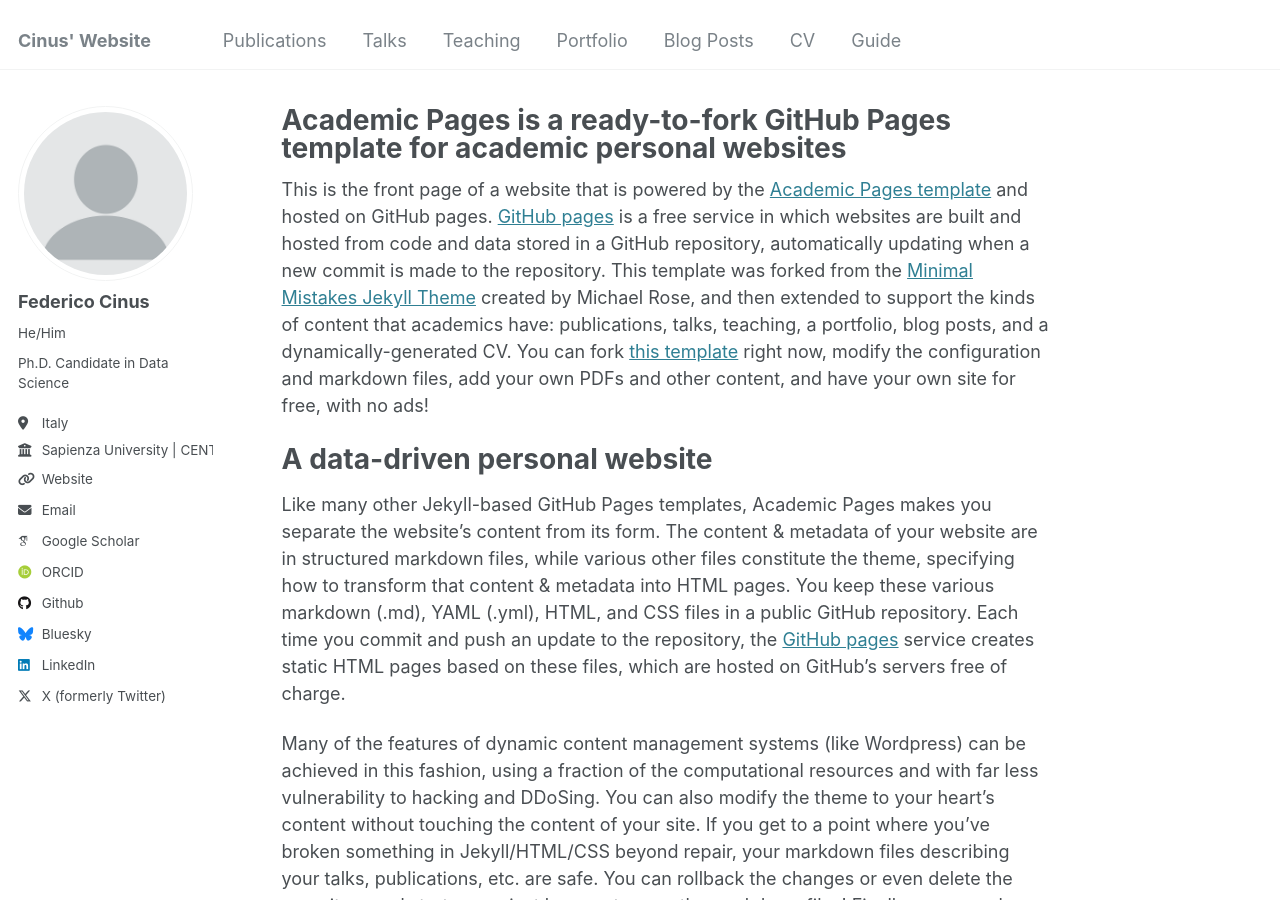
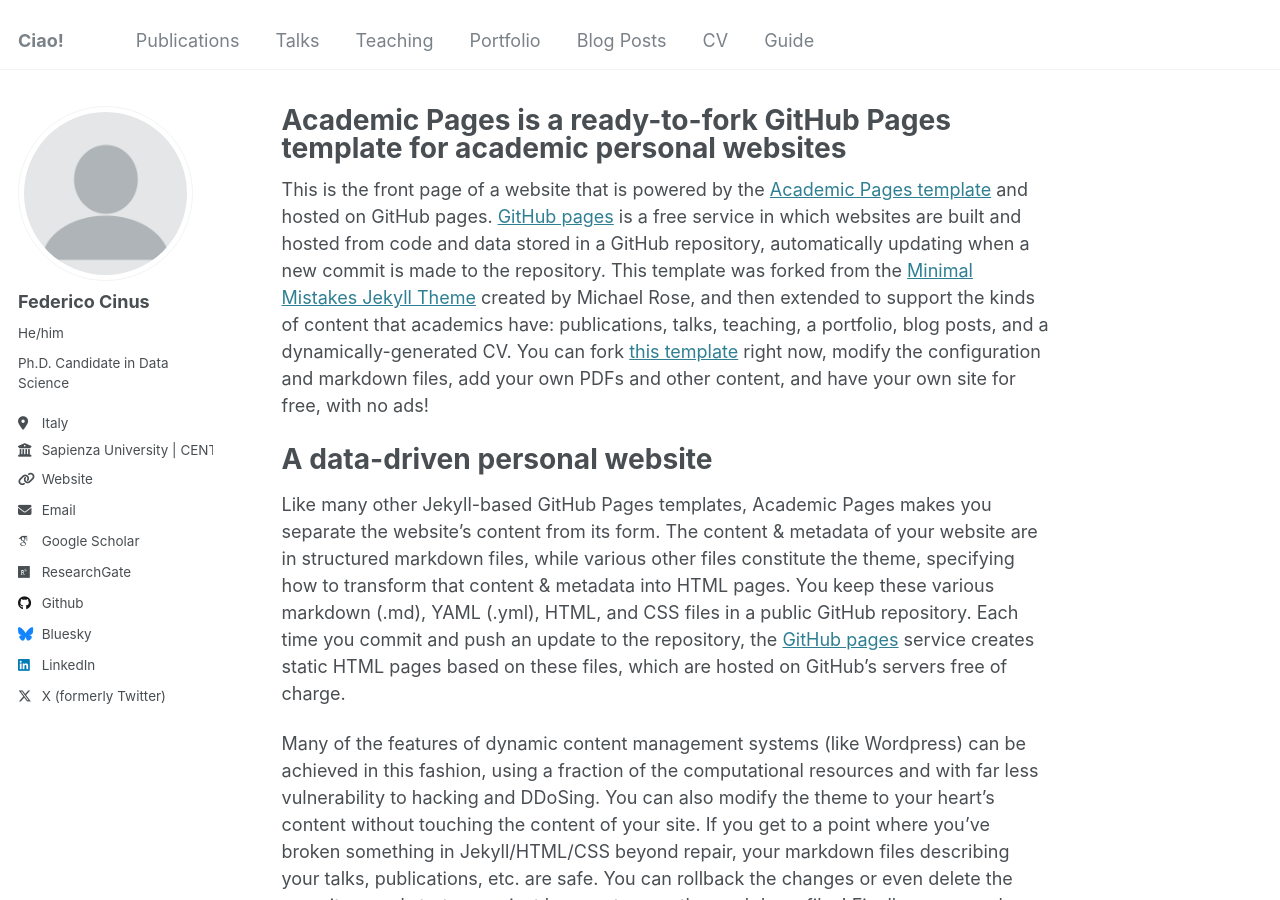
Before and after one commit to FedericoCinus/website, a Jekyll site: the page built from _pages/about.md, in a window 1280 px wide and 900 px high. Built offline with Jekyll 4.4.1, drawn with Linux system fonts in a browser that asks for light colours; some web fonts are replaced.

Commit message:
Update _config.yml

```diff
--- a/_config.yml
+++ b/_config.yml
@@ -8,7 +8,7 @@
 
 # Basic Site Settings
 locale                   : "en-US"
-title                    : "Cinus' Website"
+title                    : "Ciao!"
 title_separator          : "-"
 name                     : &name "Federico Cinus"
 description              : &description "Ph.D. Candidate in Data Science"
@@ -23,7 +23,7 @@ author:
   # Biographic information
   avatar           : "profile.png"
   name             : "Federico Cinus"
-  pronouns         : "He/Him"# example: "she/her"
+  pronouns         : "He/him "# example: "she/her"
   bio              : "Ph.D. Candidate in Data Science"
   location         : "Italy"
   employer         : "Sapienza University | CENTAI"
@@ -31,11 +31,8 @@ author:
   email            : ""
 
   # Academic websites
-  googlescholar    : "https://scholar.google.com/citations?user=PS_CX0AAAAAJ"
-  impactstory      : # URL
-  orcid            : "http://orcid.org/yourorcidurl"
-  researchgate     : # URL
-  scopus           : # URL
+  googlescholar    : "https://scholar.google.com/citations?hl=en&user=T9NxWbYAAAAJ&view_op=list_works&sortby=pubdate"
+  researchgate     : "https://www.researchgate.net/profile/Federico-Cinus-2"# URL
 
   # Repositories and software development
   github           : "https://github.com/FedericoCinus"
```
